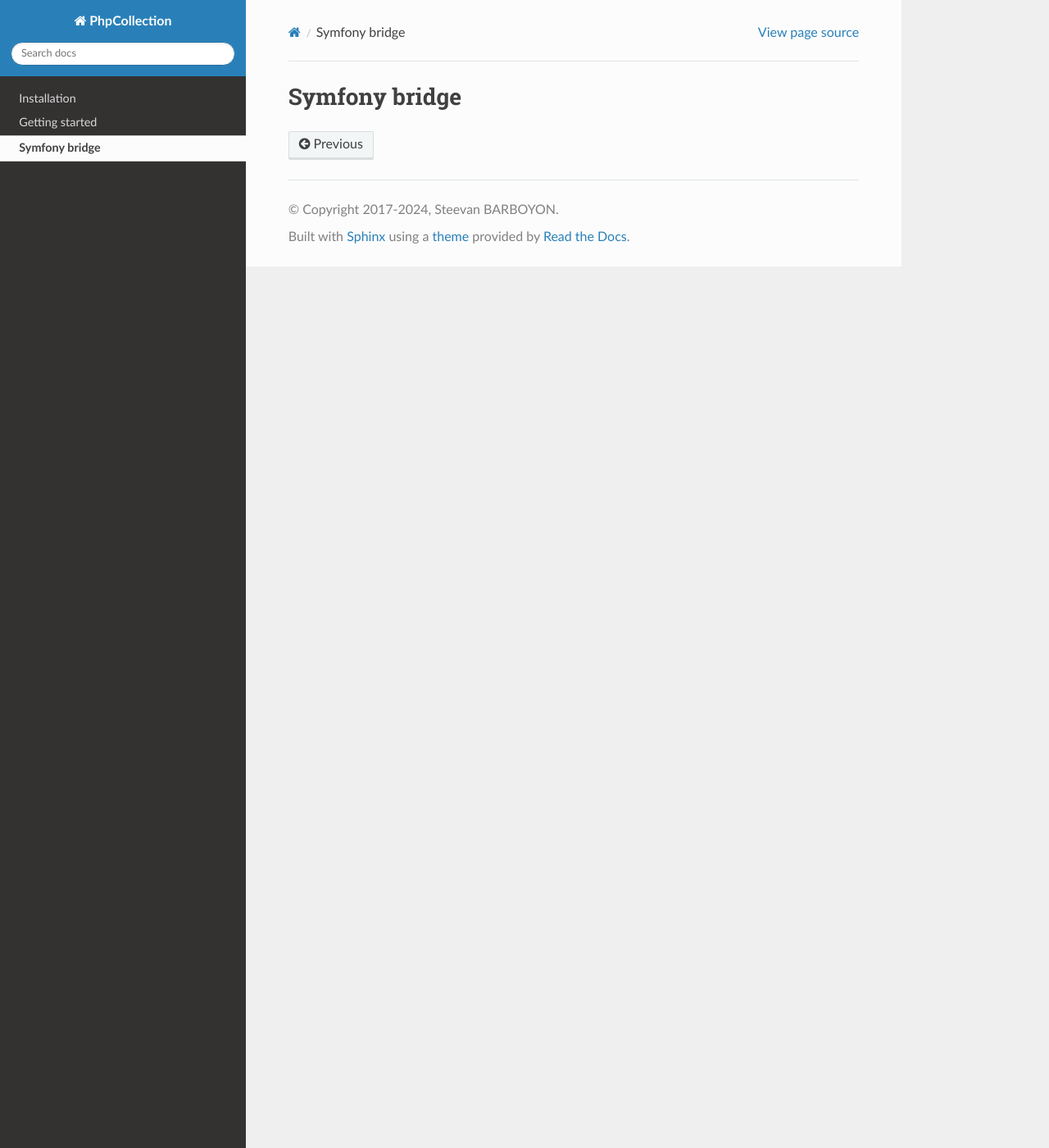
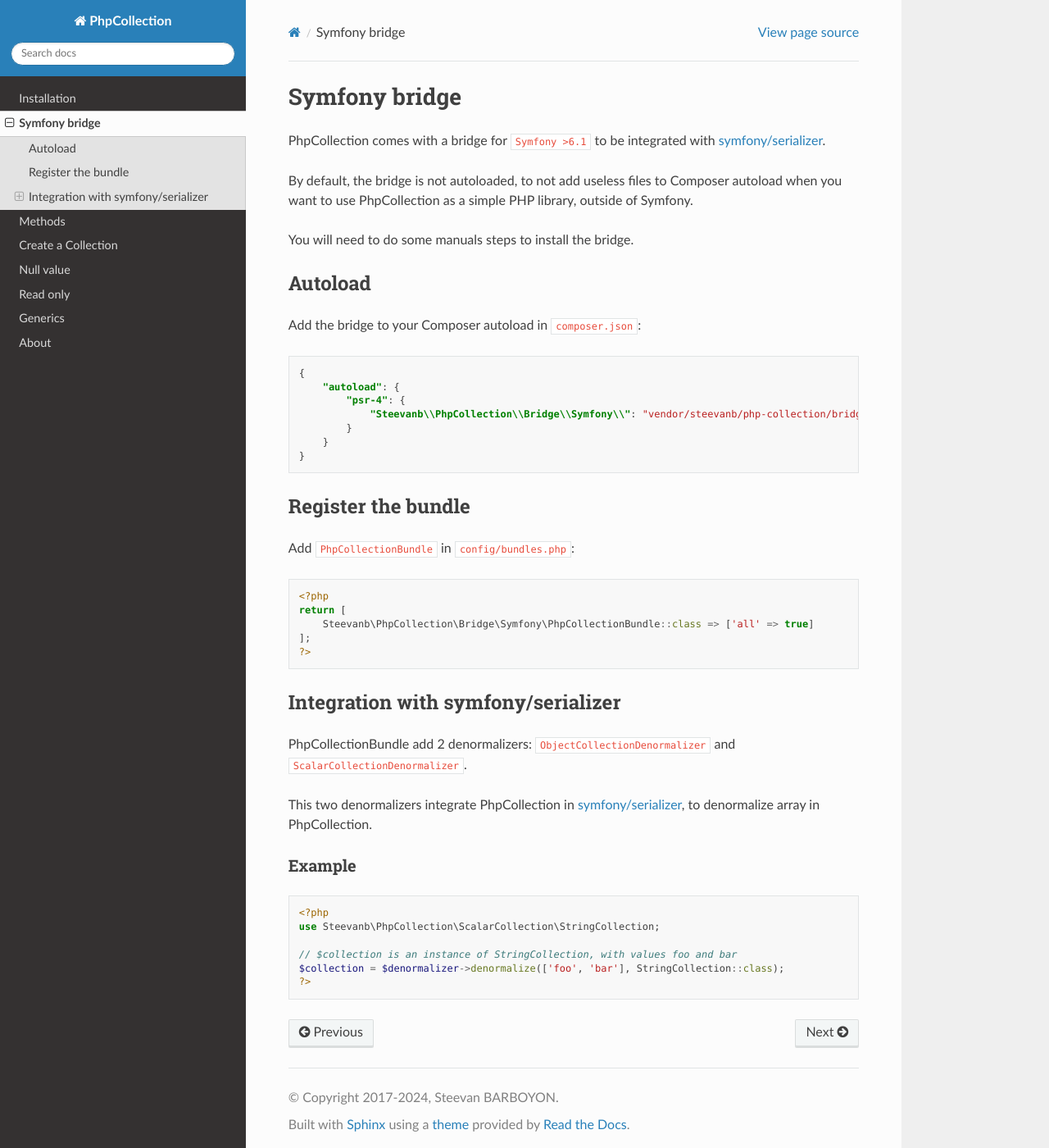
Before and after one commit to steevanb/php-collection-readthedocs, a Sphinx documentation site: the page built from docs/source/symfony-bridge.rst, in a window 1280 px wide and 1400 px high. Shown: the whole window at 82% size. Built offline with Sphinx 7.4.7 and the Read the Docs theme 3.1.0, drawn with Linux system fonts in a browser that asks for light colours.

```diff
--- /dev/null
+++ b/docs/source/_static/custom.css
@@ -0,0 +1,26 @@
+body {
+    cursor: default;
+}
+
+table.method {
+    width: 100%;
+}
+
+table.method th {
+    background-color: #2980B9;
+    color: #FCFCFC;
+}
+
+table.method td {
+    background-color: #F8F8F8 !important;
+    white-space: normal;
+}
+
+table.method div.highlight-php {
+    margin-bottom: 0;
+    border: 0;
+}
+
+table.method pre {
+    padding: 0 !important;
+}
--- a/docs/source/conf.py
+++ b/docs/source/conf.py
@@ -31,6 +31,10 @@ templates_path = ['_templates']
 # -- Options for HTML output
 
 html_theme = 'sphinx_rtd_theme'
+html_static_path = ['_static']
 
 # -- Options for EPUB output
 epub_show_urls = 'footnote'
+
+def setup(app):
+    app.add_css_file('custom.css')
--- a/docs/source/getting-started.rst
+++ /dev/null
@@ -1,2 +0,0 @@
-Getting started
-===============
--- a/docs/source/symfony-bridge.rst
+++ b/docs/source/symfony-bridge.rst
@@ -1,2 +1,60 @@
 Symfony bridge
 ==============
+
+PhpCollection comes with a bridge for ``Symfony >6.1``
+to be integrated with `symfony/serializer <https://symfony.com/doc/current/components/serializer.html>`_.
+
+By default, the bridge is not autoloaded,
+to not add useless files to Composer autoload when you want to use PhpCollection as a simple PHP library,
+outside of Symfony.
+
+You will need to do some manuals steps to install the bridge.
+
+Autoload
+--------
+
+Add the bridge to your Composer autoload in ``composer.json``:
+
+.. code-block:: json
+
+    {
+        "autoload": {
+            "psr-4": {
+                "Steevanb\\PhpCollection\\Bridge\\Symfony\\": "vendor/steevanb/php-collection/bridge/Symfony"
+            }
+        }
+    }
+
+Register the bundle
+-------------------
+
+Add ``PhpCollectionBundle`` in ``config/bundles.php``:
+
+.. code-block:: php
+
+    <?php
+    return [
+        Steevanb\PhpCollection\Bridge\Symfony\PhpCollectionBundle::class => ['all' => true]
+    ];
+    ?>
+
+Integration with symfony/serializer
+-----------------------------------
+
+PhpCollectionBundle add 2 denormalizers: ``ObjectCollectionDenormalizer`` and ``ScalarCollectionDenormalizer``.
+
+This two denormalizers integrate PhpCollection in
+`symfony/serializer <https://symfony.com/doc/current/components/serializer.html>`_,
+to denormalize array in PhpCollection.
+
+Example
+~~~~~~~
+
+.. code-block:: php
+
+    <?php
+    use Steevanb\PhpCollection\ScalarCollection\StringCollection;
+
+    // $collection is an instance of StringCollection, with values foo and bar
+    $collection = $denormalizer->denormalize(['foo', 'bar'], StringCollection::class);
+    ?>
```
Also changed, not shown: docs/source/about.rst (added, +9 -0 lines), docs/source/create-a-collection.rst (added, +58 -0 lines), docs/source/generics.rst (added, +20 -0 lines), docs/source/index.rst (+11 -5 lines), docs/source/installation.rst (+2 -36 lines), docs/source/methods.rst (added, +66 -0 lines), docs/source/null-value.rst (added, +7 -0 lines), docs/source/read-only.rst (added, +20 -0 lines).
